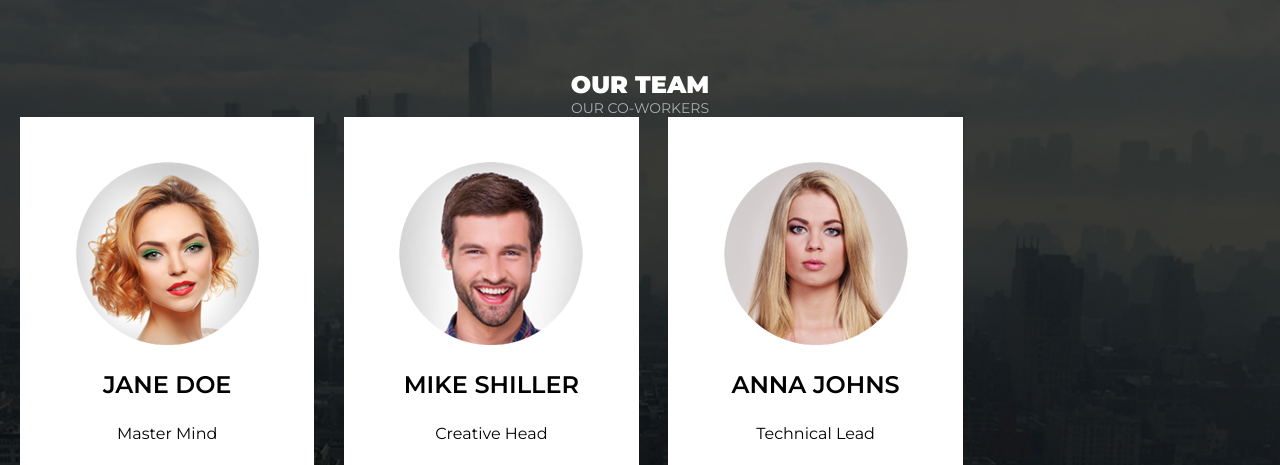
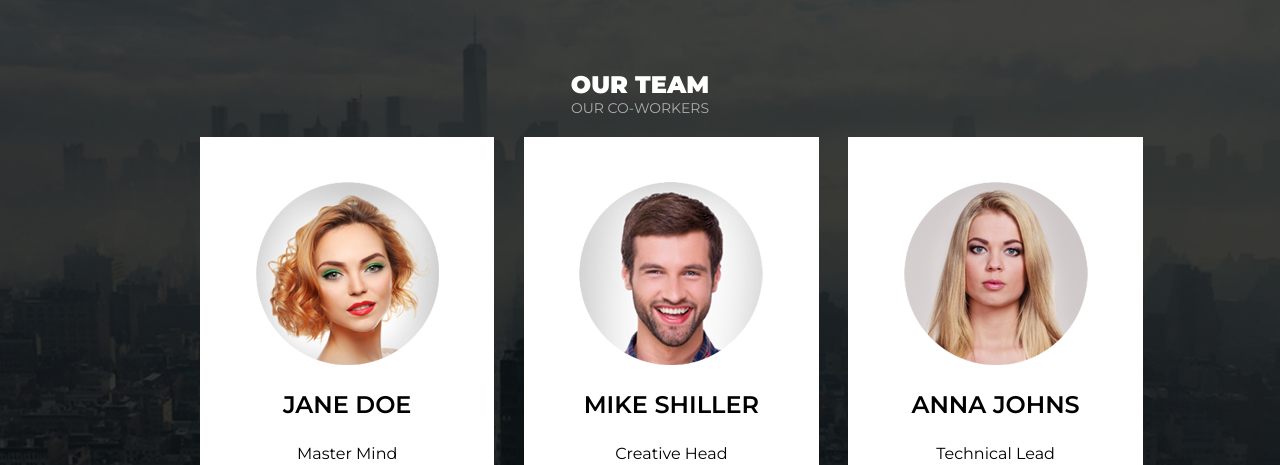
Before and after one commit to jakubsmiarowski/AWAX, a plain HTML site: page index.html in a window 1280 px wide. Shown: the part 2850-3315 px from the top of the page. Drawn offline with Linux system fonts and the light colour scheme.

Commit message:
final desktop v

```diff
--- a/sass/style.scss
+++ b/sass/style.scss
@@ -36,7 +36,7 @@
     &:hover {
         background-color: $gray;
         color: $gold;
-        font-weight: 1000;
+        //font-weight: 1000;
         border: 3px solid $gold;
     }
 }
@@ -328,12 +328,12 @@
         .team-member {
             display: inline-block;
             width: 23%;
-            margin: 0 1%;
+            margin: 20px 1%;
             padding: 20px;
             height: 400px;
             background-color: $white;
             &:nth-of-type(1) {
-                margin-left: 20px;
+                margin-left: 200px;
             }
             img {
                 display: block;
```
Also changed, not shown: css/style.css, 1 other file.
